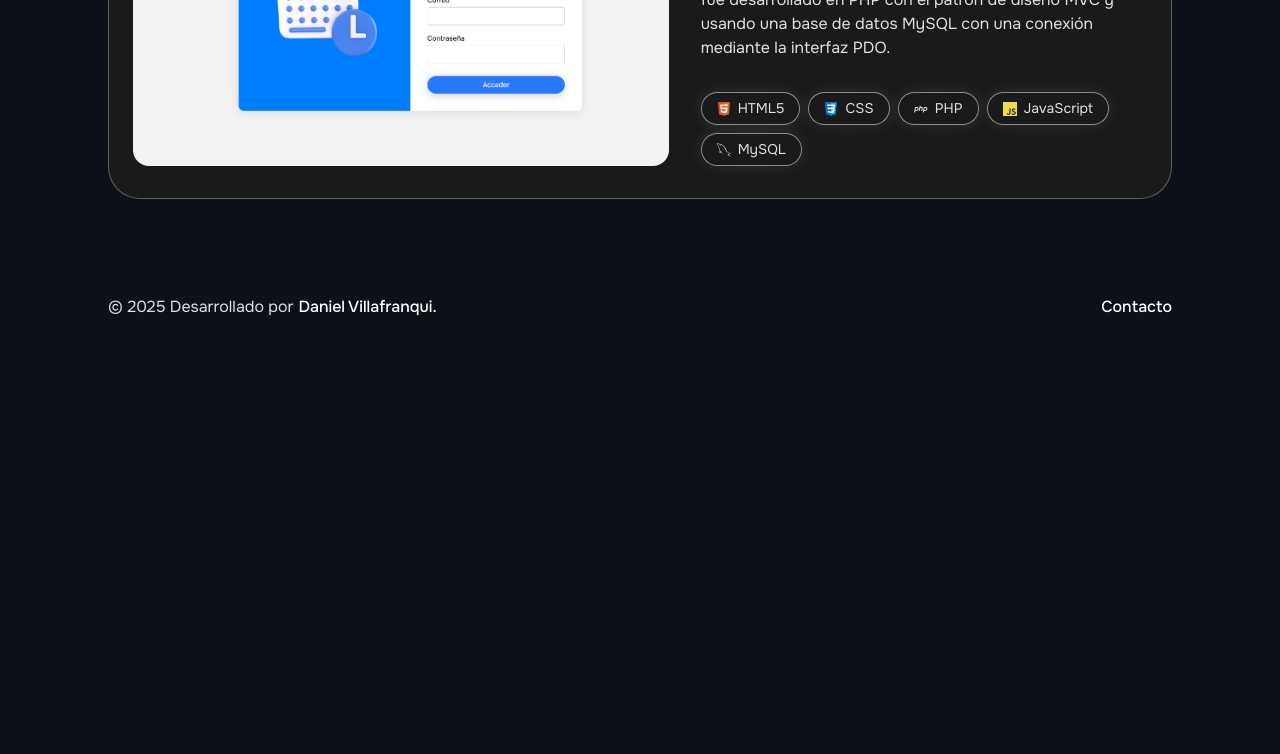
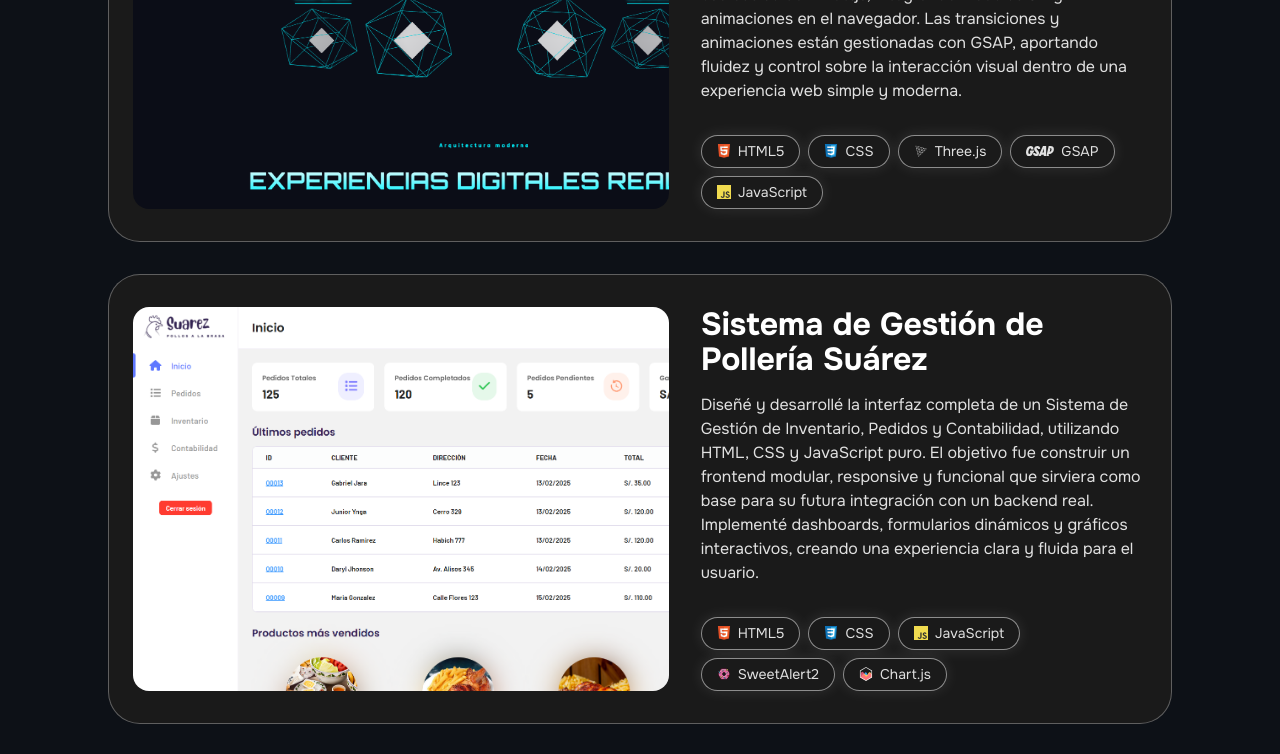
Before and after one commit to dan-vc/Portafolio, a React (Vite) app: page / in a window 1280 px wide. Shown: the part 2340-3094 px from the top of the page. Before the commit the page ends 2707 px from the top, so only its background shows below. Built offline with nearby package versions, Linux system fonts and the light colour scheme.

Commit message:
update work experience

```diff
--- a/src/components/Proyects.tsx
+++ b/src/components/Proyects.tsx
@@ -1,10 +1,12 @@
 import Chartjs from "./icons/ChartJS";
 import CSS from "./icons/Css";
+import { Donut } from "./icons/Donut";
 import Gsap from "./icons/Gsap";
 import HTML5 from "./icons/Html5";
 import JavaScript from "./icons/JavaScript";
 import Laravel from "./icons/Laravel";
 import Mysql from "./icons/Mysql";
+import MysqlWordmark from "./icons/MysqlWordmark";
 import Php from "./icons/Php";
 import Microsoftsqlserver from "./icons/SqlServer";
 import Tailwindcss from "./icons/Tailwind";
@@ -18,6 +20,31 @@ export default function Proyects() {
     <section id='proyectos'>
       <div className="container">
         <h2>Proyectos</h2>
+
+        <ProyectCard
+          url="https://app-gestion-tareas.free.nf/"
+          githubUrl='https://github.com/dan-vc/academy-one-app'
+          img='/img/taskflow-thumb.png'
+          title='Aplicación de Gestión de Tareas - TaskFlow'
+          content='Participé en el desarrollo de un sistema de gestión de tareas para estudiantes, profesionales y equipos. Diseñé y desarrollé una interfaz moderna basada en Laravel (Blade + Alpine.js), enfocada en la experiencia de usuario y una navegación intuitiva. Implementé un diseño completamente responsive para garantizar una visualización fluida tanto en móviles como en desktop.'
+        >
+          <Tag>
+            <Laravel />
+            Laravel
+          </Tag>
+          <Tag>
+            <Php />
+            PHP
+          </Tag>
+          <Tag>
+            <Tailwindcss />
+            Tailwind CSS
+          </Tag>
+          <Tag>
+            <Mysql />
+            MySQL
+          </Tag>
+        </ProyectCard>
 
         <ProyectCard
           githubUrl='https://github.com/dan-vc/academy-one-app'
@@ -55,6 +82,14 @@ export default function Proyects() {
           content='Landing page experimental desarrollada para demostrar el uso básico de Three.js, integrando modelos 3D y animaciones en el navegador. Las transiciones y animaciones están gestionadas con GSAP, aportando fluidez y control sobre la interacción visual dentro de una experiencia web simple y moderna.'
         >
           <Tag>
+            <HTML5 />
+            HTML5
+          </Tag>
+          <Tag>
+            <CSS />
+            CSS
+          </Tag>
+          <Tag>
             <Threejs />
             Three.js
           </Tag>
@@ -65,6 +100,36 @@ export default function Proyects() {
           <Tag>
             <JavaScript />
             JavaScript
+          </Tag>
+        </ProyectCard>
+
+        <ProyectCard
+          url='https://sistema-interno-polleria-suarez.netlify.app'
+          githubUrl='https://github.com/dan-vc/sistema-interno-polleria-suarez'
+          figmaUrl="https://www.figma.com/design/U0x2jc9Ana6pf8g5iZeZ7K/Sistema-de-gesti%C3%B3n---Poller%C3%ADa-Suarez?node-id=0-1&t=0hmTelfE1JbQ5hvU-1"
+          img='/img/sistema-gestion-suarez-thumb.png'
+          title='Sistema de Gestión de Pollería Suárez'
+          content='Diseñé y desarrollé la interfaz completa de un Sistema de Gestión de Inventario, Pedidos y Contabilidad, utilizando HTML, CSS y JavaScript puro. El objetivo fue construir un frontend modular, responsive y funcional que sirviera como base para su futura integración con un backend real. Implementé dashboards, formularios dinámicos y gráficos interactivos, creando una experiencia clara y fluida para el usuario.'
+        >
+          <Tag>
+            <HTML5 />
+            HTML5
+          </Tag>
+          <Tag>
+            <CSS />
+            CSS
+          </Tag>
+          <Tag>
+            <JavaScript />
+            JavaScript
+          </Tag>
+          <Tag>
+            <Donut />
+            SweetAlert2
+          </Tag>
+          <Tag>
+            <Chartjs />
+            Chart.js
           </Tag>
         </ProyectCard>
 
--- /dev/null
+++ b/src/components/icons/Donut.tsx
@@ -0,0 +1,86 @@
+import { SVGProps } from "react"
+
+export function Donut(props: SVGProps<SVGSVGElement>) {
+  return (
+    <svg
+      xmlns="http://www.w3.org/2000/svg"
+      viewBox="0 0 24 24"
+      width="1em"
+      height="1em"
+      {...props}
+    >
+      <g fill="none">
+        <path
+          fill="#631134"
+          d="M21.407 14.261a4.6 4.6 0 0 0 0-4.522l-2.784-4.923a4.41 4.41 0 0 0-3.834-2.262H9.211a4.41 4.41 0 0 0-3.834 2.262L2.593 9.739a4.6 4.6 0 0 0 0 4.522l2.784 4.923a4.41 4.41 0 0 0 3.834 2.261h5.578a4.41 4.41 0 0 0 3.834-2.26zm-6.773-2.844a1.24 1.24 0 0 1 0 1.166l-.85 1.612a1.06 1.06 0 0 1-.934.583h-1.7c-.389 0-.74-.222-.934-.583l-.85-1.612a1.26 1.26 0 0 1 0-1.166l.85-1.612a1.07 1.07 0 0 1 .934-.583h1.7c.389 0 .739.222.934.583z"
+        ></path>
+        <path
+          fill="#E8B4D0"
+          fillRule="evenodd"
+          d="M20.428 13.756a3.58 3.58 0 0 0 0-3.512l-2.722-4.823a3.42 3.42 0 0 0-2.984-1.755H9.277A3.42 3.42 0 0 0 6.304 5.42l-2.728 4.823a3.58 3.58 0 0 0 0 3.512L6.3 18.579a3.42 3.42 0 0 0 2.978 1.755h5.456a3.42 3.42 0 0 0 2.973-1.755l2.728-4.823zm-5.09-.761a2.04 2.04 0 0 0 0-1.99l-.833-1.46a1.93 1.93 0 0 0-1.678-.995h-1.655c-.695 0-1.334.377-1.684.994L8.666 11a2.02 2.02 0 0 0 0 1.989l.833 1.345a1.93 1.93 0 0 0 1.667 1h1.656c.694 0 1.333-.378 1.683-.995L15.333 13z"
+          clipRule="evenodd"
+        ></path>
+        <path
+          fill="#DD679F"
+          d="M20.429 10.244a3.58 3.58 0 0 1 0 3.512l-2.723 4.823a3.42 3.42 0 0 1-2.983 1.755H9.277a3.43 3.43 0 0 1-2.967-1.739l-2.255-3.984a3.58 3.58 0 0 1 0-3.511l2.722-4.567a3.42 3.42 0 0 1 2.984-1.756h5.59c1.222 0 2.344.667 2.96 1.739l2.123 3.723zm-10.24 5.229a1.79 1.79 0 0 0 1.6.972h1.522c.695 0 1.334-.378 1.684-.995l.828-1.605a2.03 2.03 0 0 0 0-1.984c-.428-.75-.84-1.484-1.312-2.2a1.93 1.93 0 0 0-1.683-.995h-1.656c-.694 0-1.333.378-1.683.995L8.666 11a2.02 2.02 0 0 0 0 1.989c.445.772 1.09 1.706 1.528 2.478z"
+        ></path>
+        <path
+          fill="#000"
+          d="M2.771 8.683c-.333-.445-.278-1.095.144-1.456a.934.934 0 0 1 1.367.156l1.39 1.822c.333.445.277 1.095-.145 1.456a.935.935 0 0 1-1.367-.156z"
+        ></path>
+        <path
+          fill="#6CBDDE"
+          d="M2.966 8.516a.794.794 0 0 1 .11-1.083a.695.695 0 0 1 1.012.11l1.39 1.829a.794.794 0 0 1-.112 1.083a.69.69 0 0 1-1.011-.11z"
+        ></path>
+        <path
+          fill="#000"
+          d="M12.05 19.629a1.11 1.11 0 0 1-.523-1.423a.99.99 0 0 1 1.334-.555l1.31.61a1.11 1.11 0 0 1 .523 1.423a.99.99 0 0 1-1.333.556z"
+        ></path>
+        <path
+          fill="#6CBDDE"
+          d="M12.155 19.373c-.383-.178-.555-.65-.389-1.056c.167-.41.612-.594.995-.416l1.306.61c.383.184.555.656.389 1.062c-.167.411-.612.595-.995.417l-1.306-.611z"
+        ></path>
+        <path
+          fill="#000"
+          d="M18.134 14.806c-.111-.495.178-.995.65-1.111c.472-.123.945.183 1.056.678l.472 2.044c.111.495-.178.995-.65 1.111c-.472.123-.945-.183-1.056-.677z"
+        ></path>
+        <path
+          fill="#DC3C46"
+          d="M18.356 14.75a.684.684 0 0 1 .478-.828a.65.65 0 0 1 .789.506l.467 2.045a.684.684 0 0 1-.478.828a.647.647 0 0 1-.79-.506z"
+        ></path>
+        <path
+          fill="#000"
+          d="M16.745 3.732a.99.99 0 0 1 1.322-.533c.506.228.739.839.517 1.367l-.778 1.811a.99.99 0 0 1-1.317.533a1.05 1.05 0 0 1-.517-1.366l.778-1.812z"
+        ></path>
+        <path
+          fill="#F1DF73"
+          d="M16.978 3.832a.736.736 0 0 1 .984-.389a.776.776 0 0 1 .389 1.012l-.778 1.817a.744.744 0 0 1-.984.4a.78.78 0 0 1-.383-1.017l.778-1.817z"
+        ></path>
+        <path
+          fill="#000"
+          d="M10.11 5.366a1.056 1.056 0 0 1 1.29.722a1.027 1.027 0 0 1-.745 1.261l-.666.167a1.056 1.056 0 0 1-1.284-.722a1.015 1.015 0 0 1 .744-1.256l.662-.167z"
+        ></path>
+        <path
+          fill="#F0EFF4"
+          d="M10.177 5.621a.784.784 0 0 1 .961.54a.76.76 0 0 1-.555.933l-.662.172a.787.787 0 0 1-.96-.539a.764.764 0 0 1 .555-.933l.667-.173z"
+        ></path>
+        <path
+          fill="#000"
+          d="M16.367 8.889a1.054 1.054 0 0 1 1.534.255c.355.522.25 1.25-.245 1.634l-.578.444a1.06 1.06 0 0 1-1.226.051a1.21 1.21 0 0 1-.062-1.94z"
+        ></path>
+        <path
+          fill="#F0EFF4"
+          d="M16.528 9.127a.793.793 0 0 1 1.144.195a.9.9 0 0 1-.177 1.211l-.578.445a.787.787 0 0 1-1.145-.19a.9.9 0 0 1 .178-1.21l.578-.445z"
+        ></path>
+        <path
+          fill="#000"
+          d="M7.66 15.456a1.07 1.07 0 0 1 1.445.461a1.086 1.086 0 0 1-.461 1.45l-1.195.623a1.07 1.07 0 0 1-1.444-.462a1.083 1.083 0 0 1 .46-1.45z"
+        ></path>
+        <path
+          fill="#F1DF73"
+          d="M7.788 15.7a.787.787 0 0 1 1.073.345c.2.389.05.872-.345 1.078l-1.194.622a.787.787 0 0 1-1.073-.344a.803.803 0 0 1 .345-1.078z"
+        ></path>
+      </g>
+    </svg>
+  )
+}
--- a/src/index.css
+++ b/src/index.css
@@ -342,7 +342,8 @@ nav ul a:hover {
   height: 100%;
   aspect-ratio: 16/9;
   object-fit: cover;
-  transition: all ease .3s;
+  object-position: top left;
+  transition: all ease .3s
 }
 
 .proyect-card h4 {
@@ -407,10 +408,11 @@ footer p>a {
 
   #hero .avatar {
     order: -1;
+    width: 150px;
   }
 
   section {
-    padding: 1em 2em;
+    padding: 1em;
   }
 
   .experience-card {
```
Also changed, not shown: public/img/sistema-gestion-suarez-thumb.png (added), public/img/taskflow-thumb.png (added).
